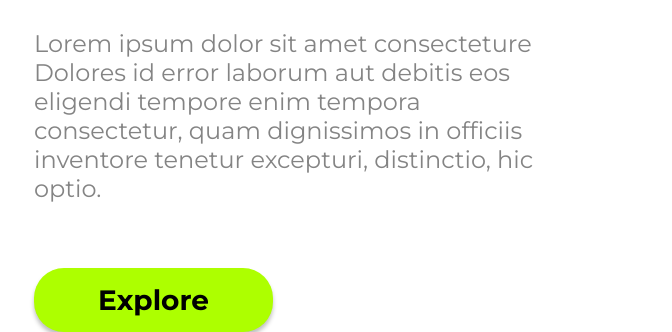
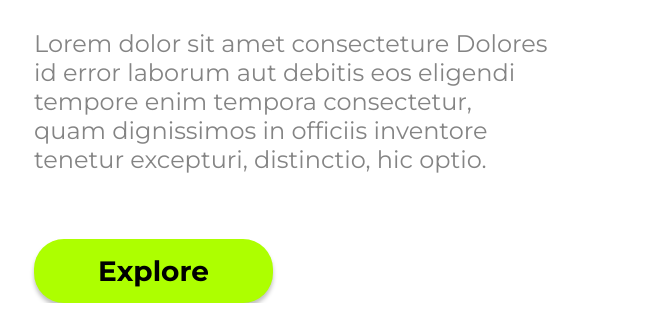
Before and after one commit to Andressa-Madureira/primeiro-projeto-responsivo, a plain HTML site: page index.html in a window 1280 px wide. Shown: the part 929-1261 px from the top of the page, without its empty margins (52-724 px from the left). After the commit the page ends 1232 px from the top, so only its background shows below. Drawn offline with Linux system fonts and the light colour scheme; files whose address does not match are found by name.

Commit message:
Atualização parágrafo principal index.html

```diff
--- a/index.html
+++ b/index.html
@@ -35,7 +35,7 @@
         <section>
             <h1>WE CARE</h1>
             <h2> About Your Pet</h2>
-            <p>Lorem ipsum dolor sit amet consecteture Dolores id error laborum aut debitis eos eligendi tempore enim tempora consectetur, quam dignissimos in officiis inventore tenetur excepturi, distinctio, hic optio.</p>
+            <p>Lorem dolor sit amet consecteture Dolores id error laborum aut debitis eos eligendi tempore enim tempora consectetur, quam dignissimos in officiis inventore tenetur excepturi, distinctio, hic optio.</p>
             <button class="button-section">Explore</button>
         </section>
     </main>
```
